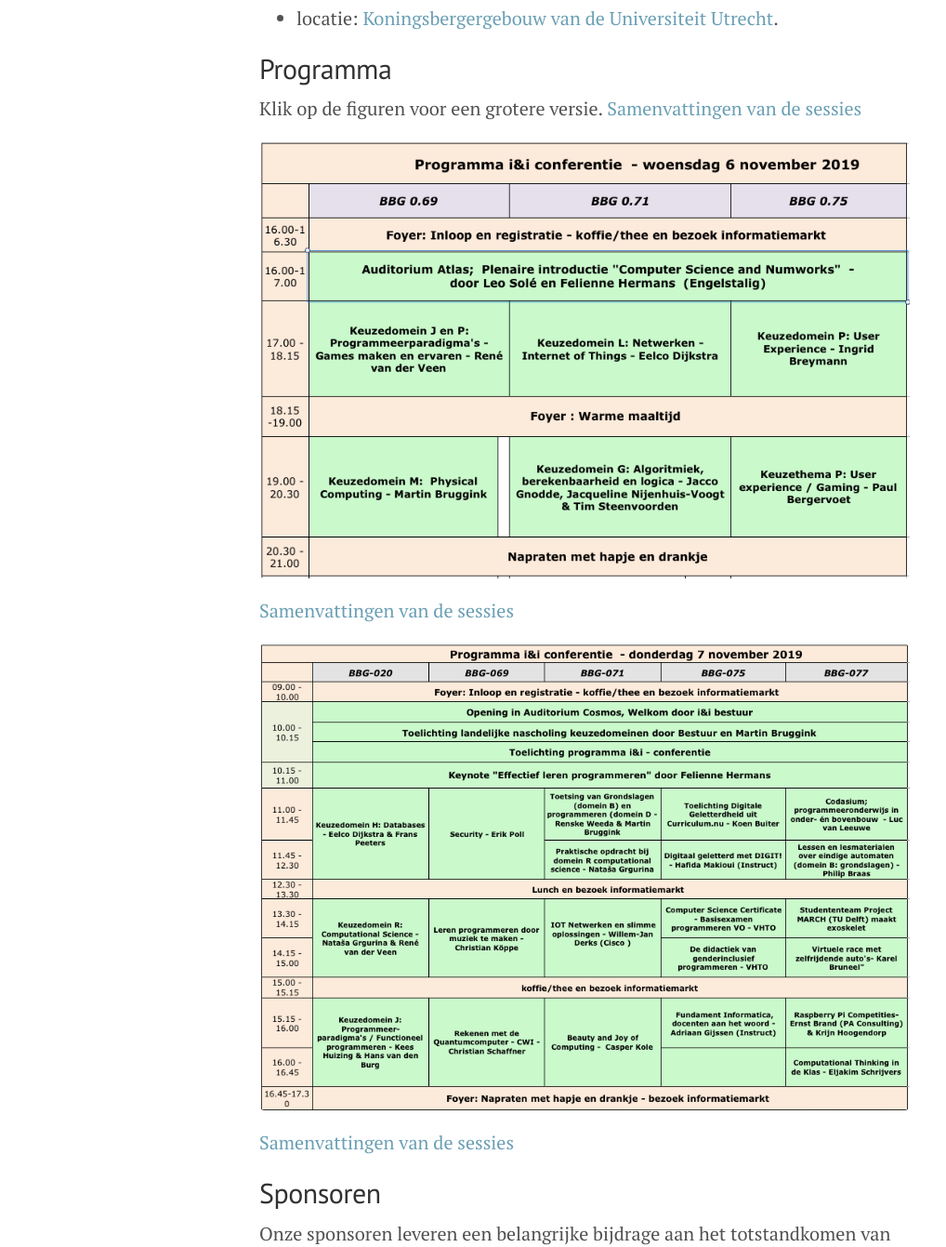
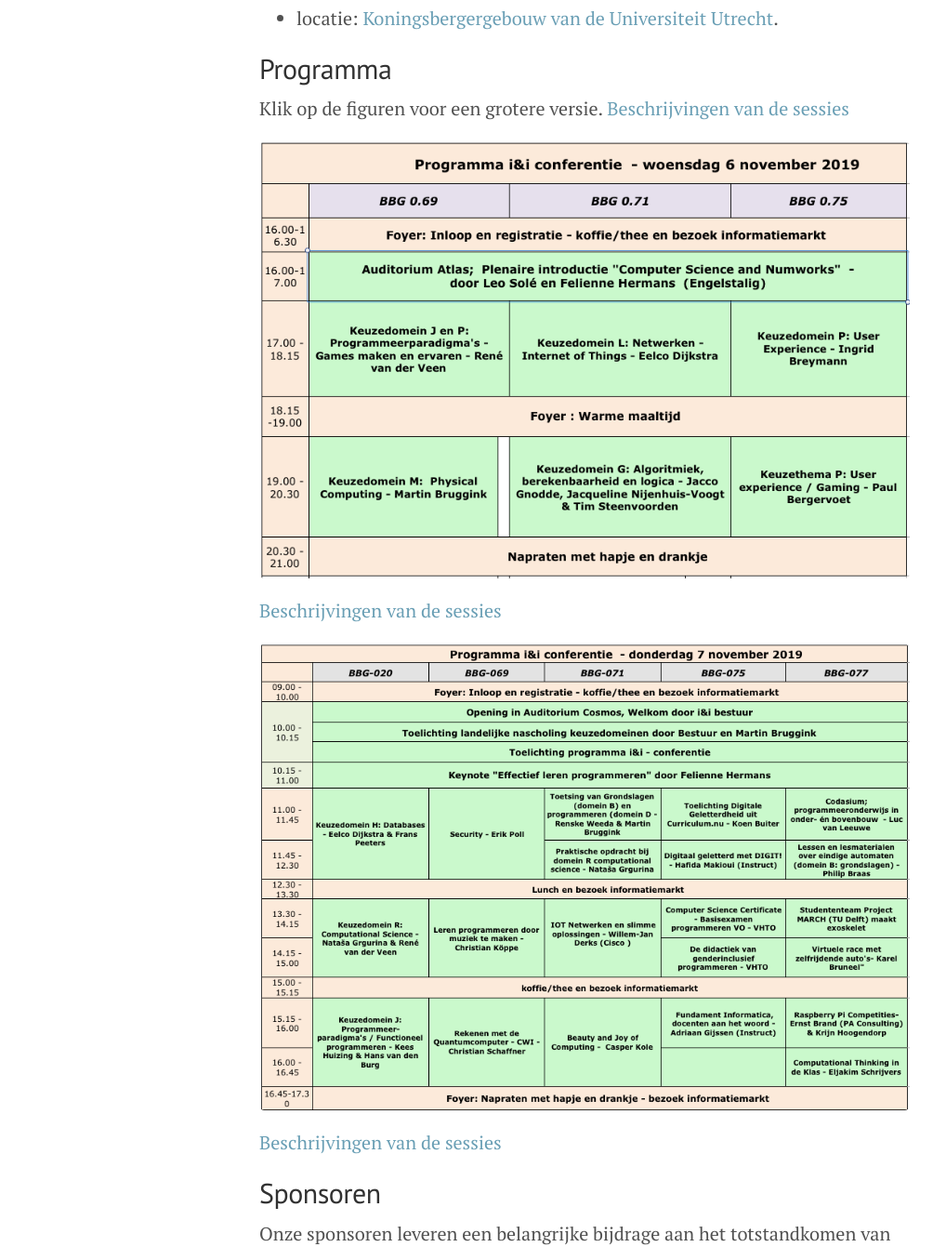
Before and after one commit to ieni/ieni2019, a Jekyll site: the page built from index.md, in a window 1280 px wide. Shown: the part 345-1686 px from the top of the page at 93% size, without its empty margins (1-1019 px from the left). Built offline with Jekyll 4.4.1, drawn with Linux system fonts in a browser that asks for light colours.

Commit message:
Links naar sessie-beschrijvingen aangepast

```diff
--- a/index.md
+++ b/index.md
@@ -17,15 +17,15 @@ Hier vind je het programma, en later de presentaties en andere materialen.
 ## Programma
 
 Klik op de figuren voor een grotere versie.
-[Samenvattingen van de sessies]({{'/algemeen/programma-overzicht.html' | relative_url}})
+[Beschrijvingen van de sessies]({{'/algemeen/programma-overzicht.html' | relative_url}})
 
 [<img src="{{'/public/images/programma-6-nov-2019.png' | relative_url}}" width="700">]({{'/public/images/programma-6-nov-2019.pdf' | relative_url}}){:target="_blank"}
 
-[Samenvattingen van de sessies]({{'/algemeen/programma-overzicht.html' | relative_url}})
+[Beschrijvingen van de sessies]({{'/algemeen/programma-overzicht.html' | relative_url}})
 
 [<img src="{{'/public/images/programma-7-nov-2019.png' | relative_url}}" width="700">]({{'/public/images/programma-7-nov-2019.pdf' | relative_url}}){:target="_blank"}
 
-[Samenvattingen van de sessies]({{'/algemeen/programma-overzicht.html' | relative_url}})
+[Beschrijvingen van de sessies]({{'/algemeen/programma-overzicht.html' | relative_url}})
 
 ## Sponsoren
 
```
